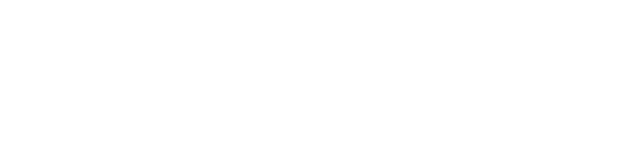
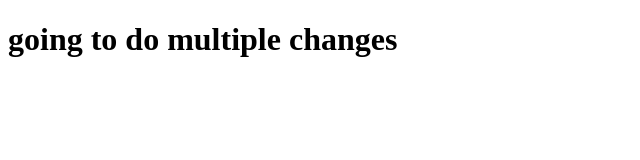
Before and after one commit to senthamilanabishek/gitDemo, a plain HTML site: page index.html in a window 1280 px wide. Shown: the whole page, without its empty margins (0-640 px from the left). Drawn offline with Linux system fonts and the light colour scheme.

Commit message:
multiple changes

```diff
--- a/index.html
+++ b/index.html
@@ -4,6 +4,7 @@
     <meta charset="UTF-8">
     <meta name="viewport" content="width=device-width, initial-scale=1.0">
     <title>Git Course</title>
+    <h1>going to do multiple changes</h1>
 </head>
 <body>
 
```
Also changed, not shown: index.js (+6 -1 lines).
